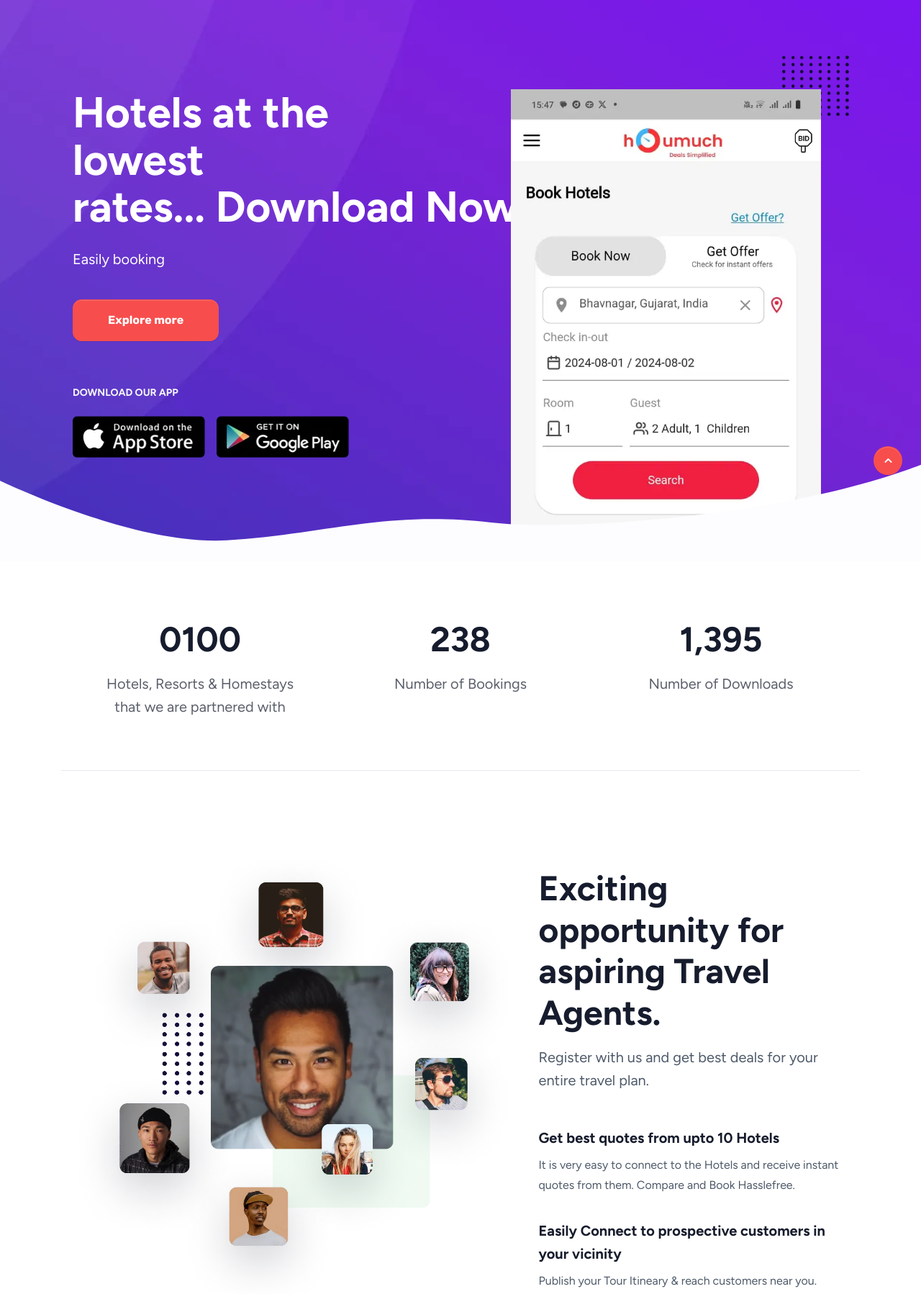
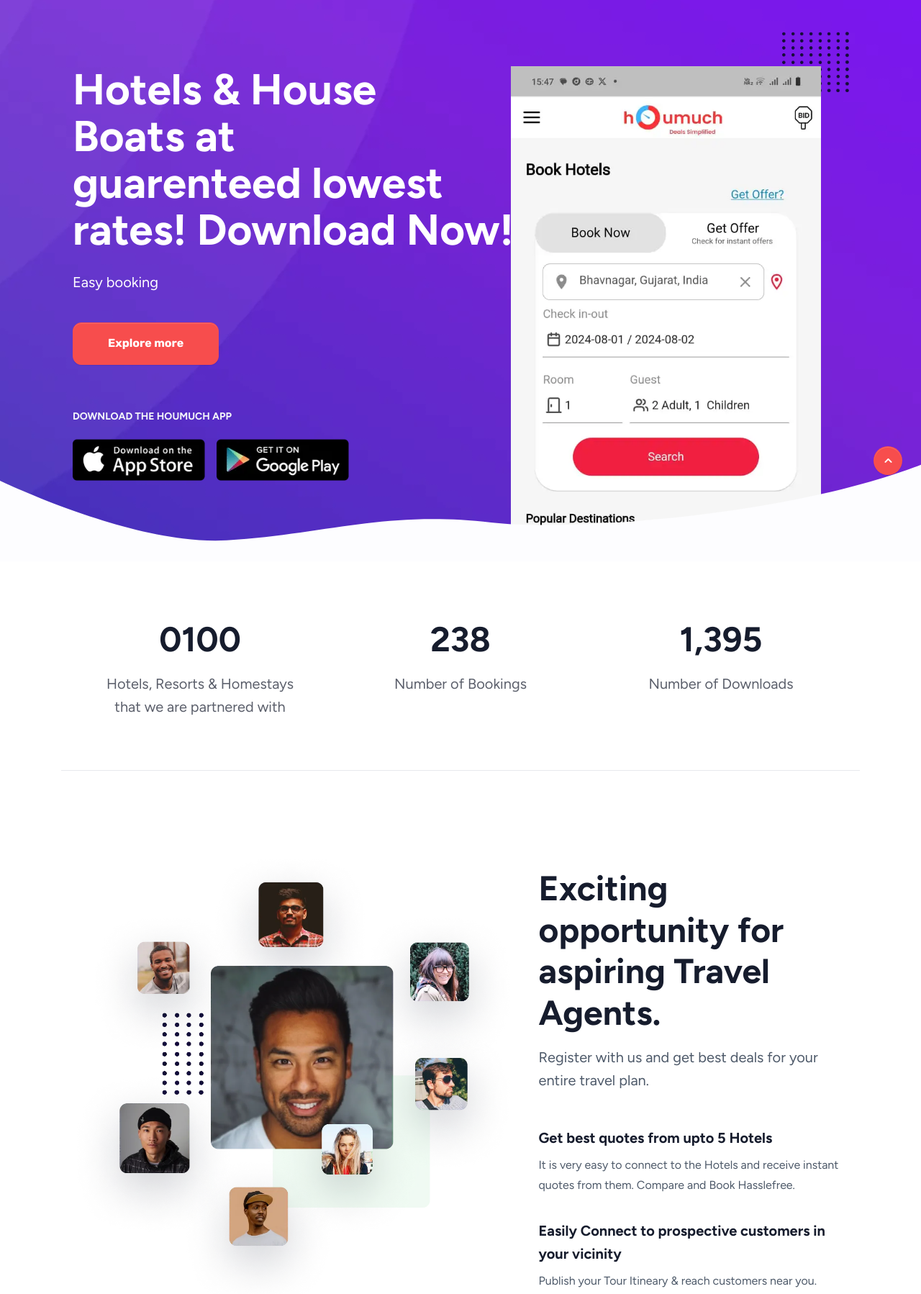
Before and after one commit to rah233/hmweb, a plain HTML site: page index.html in a window 1280 px wide. Shown: the part 100-1898 px from the top of the page at 72% size. Drawn offline with nearby package versions, Linux system fonts and the light colour scheme.

Commit message:
Update index.html

```diff
--- a/index.html
+++ b/index.html
@@ -52,10 +52,10 @@
               <div class="container">
                 <div class="row gy-4 gy-md-8 pt-9 pt-lg-0">
                   <div class="col-lg-6 text-center text-lg-start">
-                    <h1 class="fs-2 fs-lg-1 text-white fw-bold mb-2 mb-lg-x1 lh-base mt-3 mt-lg-0"> Hotels at the lowest rates...<span class="text-nowrap"> Download Now!! </span></h1>
-                    <p class="fs-8 text-white mb-3 mb-lg-4 lh-lg">Easily booking</p>
+                    <h1 class="fs-2 fs-lg-1 text-white fw-bold mb-2 mb-lg-x1 lh-base mt-3 mt-lg-0"> Hotels & House Boats at guarenteed lowest rates!<span class="text-nowrap"> Download Now!! </span></h1>
+                    <p class="fs-8 text-white mb-3 mb-lg-4 lh-lg">Easy booking</p>
                     <div class="d-flex justify-content-center justify-content-lg-start"><a class="btn btn-primary btn-lg lh-xl mb-4 mb-md-5 mb-lg-7" href="#!">Explore more</a></div>
-                    <p class="mb-x1 fs-10 button-text text-uppercase fw-bold lh-base text-300">Download our app</p>
+                    <p class="mb-x1 fs-10 button-text text-uppercase fw-bold lh-base text-300">Download the Houmuch App</p>
                     <div class="d-flex flex-wrap justify-content-center justify-content-lg-start gap-2 position-relative z-2"><a class="border-0 p-0 bg-transparent cursor-pointer rounded-1" href="#!"> <img class="img-fluid" src="assets/img/logos/App_Store.webp" alt="assets/img/logos/App_Store.webp" /></a><a class="border-0 p-0 bg-transparent cursor-pointer rounded-1" href="#!"> <img class="img-fluid" src="assets/img/logos/Play_Store.webp" alt="assets/img/logos/Play_Store.webp" /></a></div>
                   </div>
                   <div class="col-lg-6 position-lg-relative">
@@ -97,7 +97,7 @@
                   </div>
                   <div class="col-12">
                     <div class="mb-x1 mb-lg-3">
-                      <h5 class="fs-8 fw-bold lh-lg mb-1">Get best quotes from upto 10 Hotels </h5>
+                      <h5 class="fs-8 fw-bold lh-lg mb-1">Get best quotes from upto 5 Hotels </h5>
                       <p class="mb-0 lh-xl">It is very easy to connect to the Hotels and receive instant quotes from them. Compare and Book Hasslefree.</p>
                     </div>
                     <div>
@@ -132,7 +132,7 @@
               </div>
             </div>
           </section>  -->
-      <section class="container mb-8 mb-lg-11">
+<!--       <section class="container mb-8 mb-lg-11">
             <div class="row justify-content-center">
               <div class="col-md-8 col-lg-7">
                 <h3 class="fs-4 fs-lg-3 fw-bold text-center mb-2 mb-lg-x1"> How does <span class="text-nowrap">it work?</span></h3>
@@ -176,7 +176,7 @@
                 </div>
               </div>
             </div>
-          </section>
+          </section> -->
 <!--           <section class="experience position-relative overflow-hidden" id="service">
             <div class="container">
               <div class="row justify-content-center">
@@ -440,7 +440,7 @@
                 </div>
               </div>
             </div>
-            <div class="position-absolute bottom-0 end-0 z-n1 d-none d-lg-block"><img src="assets/img/illustrations/Green_dots.svg" alt="" /></div>
+<!--             <div class="position-absolute bottom-0 end-0 z-n1 d-none d-lg-block"><img src="assets/img/illustrations/Green_dots.svg" alt="" /></div> -->
             <div class="position-relative bottom-0 start-0 z-1"><img class="img-fluid w-100" src="assets/img/illustrations/Wave_3.svg" alt="" /></div>
           </section>
         </div><button class="btn scroll-to-top text-white rounded-circle d-flex justify-content-center align-items-center bg-primary" data-scroll-top="data-scroll-top"><span class="uil uil-angle-up"></span></button>
@@ -460,7 +460,7 @@
                 <p class="mb-2 lh-lg">Product</p>
                 <ul class="list-unstyled text-1100">
                   <li class="mb-1"> <a class="ls-1 lh-xl" href="#!">Features</a></li>
-                  <li class="mb-1"> <a class="ls-1 lh-xl" href="#!"> Pricing</a></li>
+<!--                   <li class="mb-1"> <a class="ls-1 lh-xl" href="#!"> Pricing</a></li> -->
                   <li class="mb-1"> <a class="ls-1 lh-xl" href="#!"> News</a></li>
                   <li class="mb-1"> <a class="ls-1 lh-xl" href="#!"> Help desk</a></li>
                   <li class="mb-1"><a class="ls-1 lh-xl" href="#!"> Support</a></li>
```
